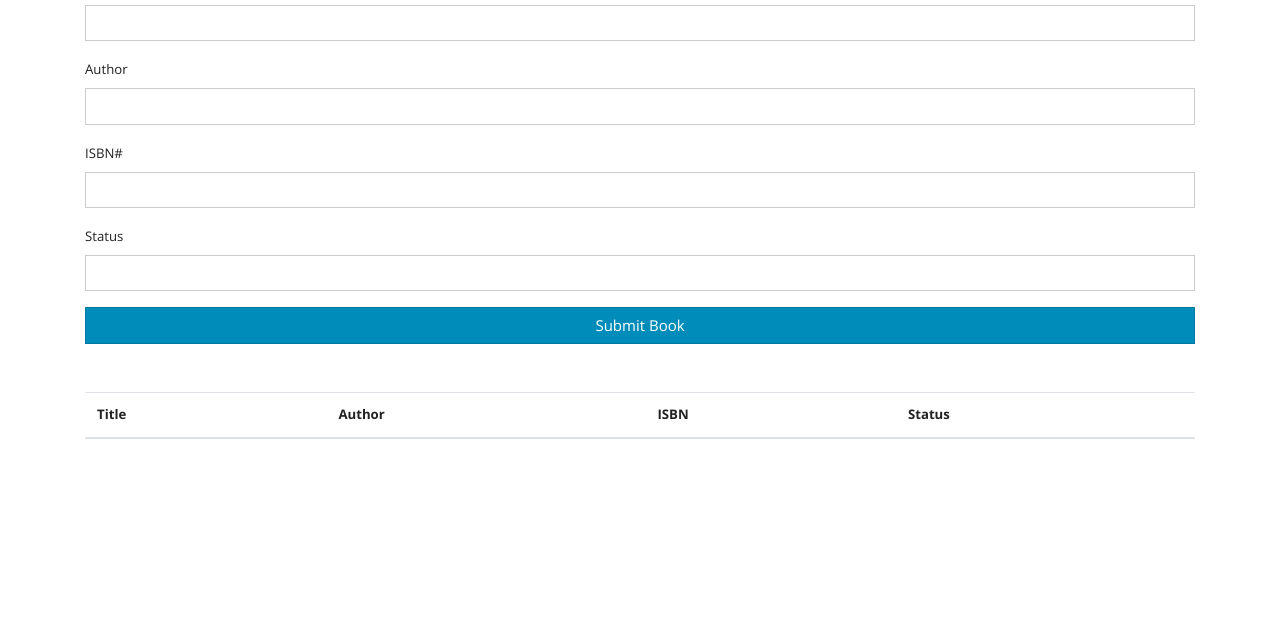
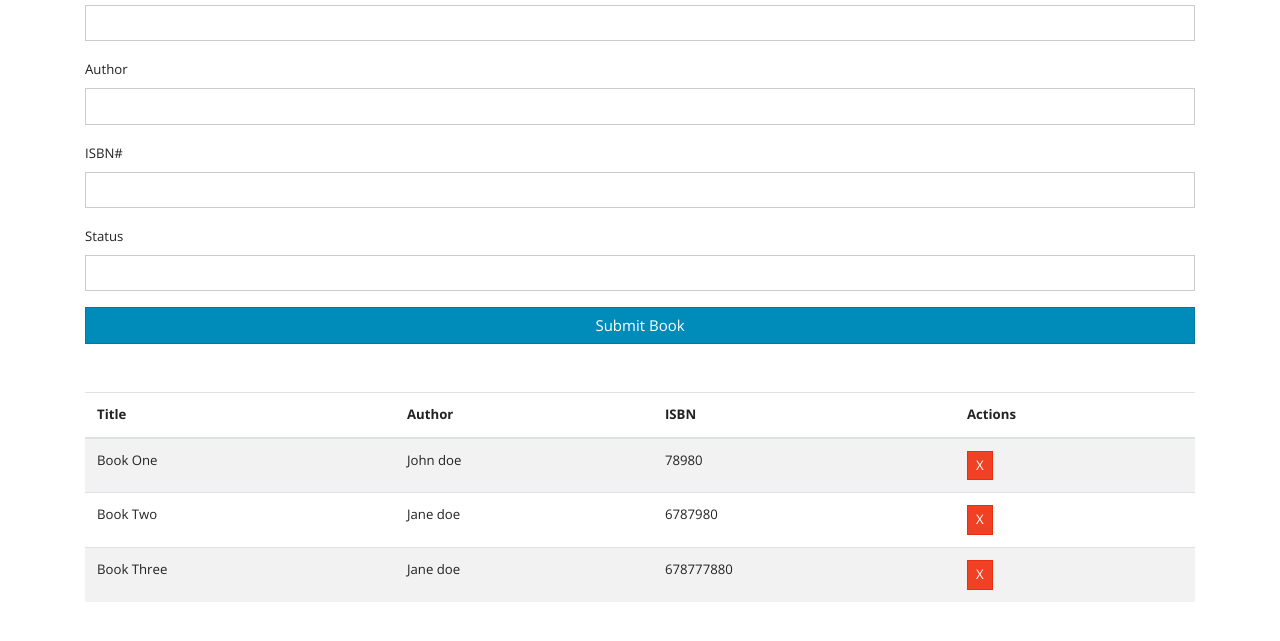
Before and after one commit to adebayoileri/Book-List-App, a plain HTML site: page index.html in a window 1280 px wide. Shown: the part 125-766 px from the top of the page. Drawn offline with nearby package versions, Linux system fonts and the light colour scheme.

Commit message:
added display books functionality

```diff
--- a/app.js
+++ b/app.js
@@ -0,0 +1,51 @@
+//Book Class
+class Book{
+    constructor(title,author,isbn){
+        this.title=title;
+        this.author=author;
+        this.isbn=isbn;
+    }
+}
+//UI class
+    class UI{
+        static displayBooks(){
+            const StoredBooks=[
+                {
+                    title:'Book One',
+                    author:'John doe',
+                    isbn:'78980'
+                },
+                {
+                    title:'Book Two',
+                    author:'Jane doe',
+                    isbn:'6787980'
+                }
+                ,
+                {
+                    title:'Book Three',
+                    author:'Jane doe',
+                    isbn:'678777880'
+                }
+            ];
+            const books =StoredBooks;
+           books.forEach((book)=>UI.addBookToList(book));
+        }
+    static addBookToList(book){
+        const list = document.querySelector('#book-list');
+
+        const row = document.createElement('tr');
+
+        row.innerHTML=
+        `<tr>
+        <td>${book.title}</td>
+        <td>${book.author}</td>
+        <td>${book.isbn}</td>
+        <td><a href='#' class="btn btn-danger btn-sm delete">X</a></td>
+        </tr>`;
+        list.appendChild(row);
+    }
+    }
+//Store class
+
+//Event
+document.addEventListener('DOMContentLoaded',UI.displayBooks)
--- a/index.html
+++ b/index.html
@@ -30,13 +30,13 @@
             </div>
             <input type="submit" class="btn btn-primary btn-block" value="Submit Book">
         </form>
-        <table class="table table-striped mt-5">
+        <table class="table table-striped mt-5 mb-5">
             <thead>
                 <tr>
                     <th>Title</th>
                     <th>Author</th>
                     <th>ISBN</th>
-                    <th>Status</th>
+                    <th>Actions</th>
                 </tr>
             </thead>
             <tbody id="book-list"></tbody>
```
